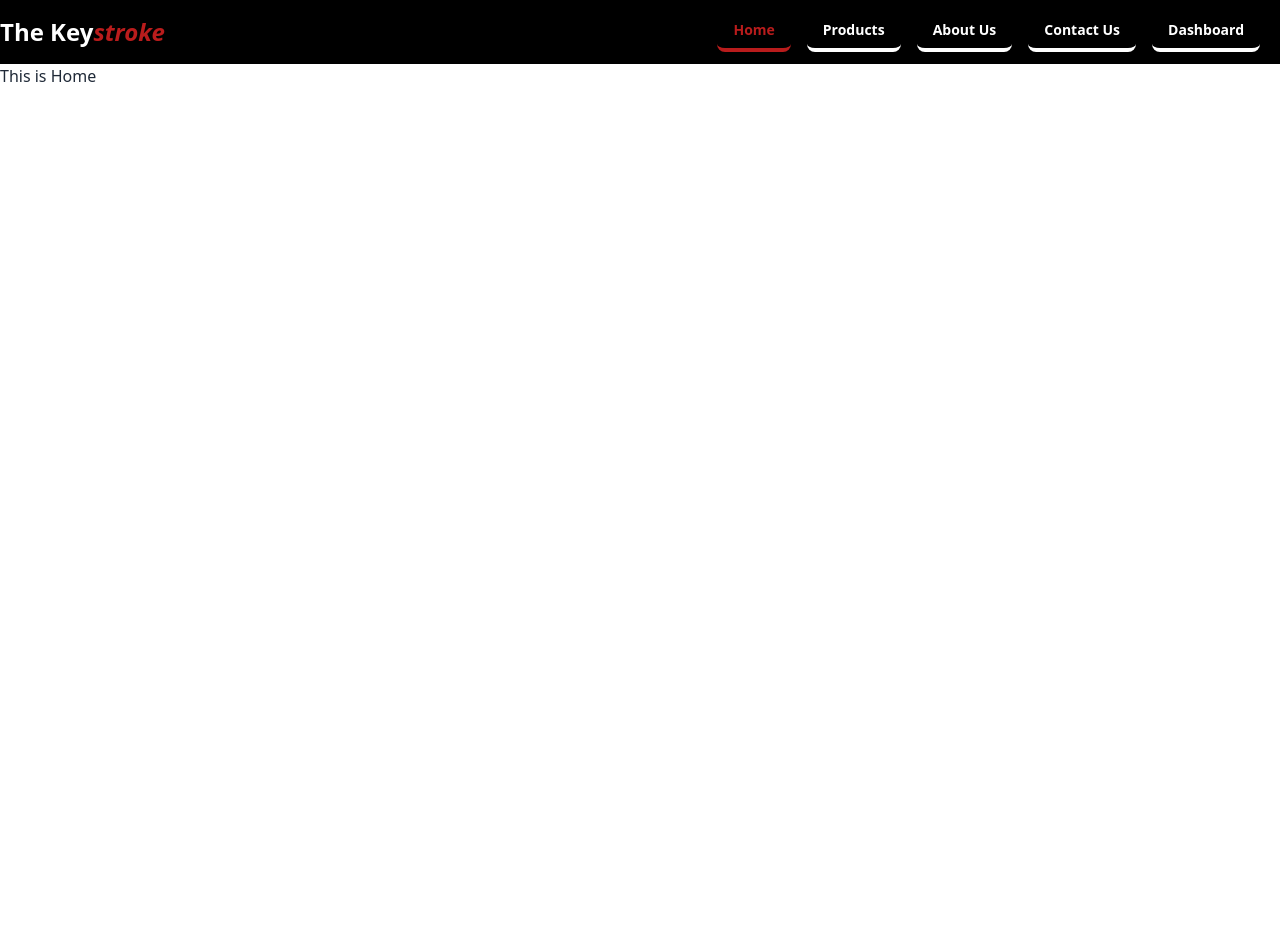
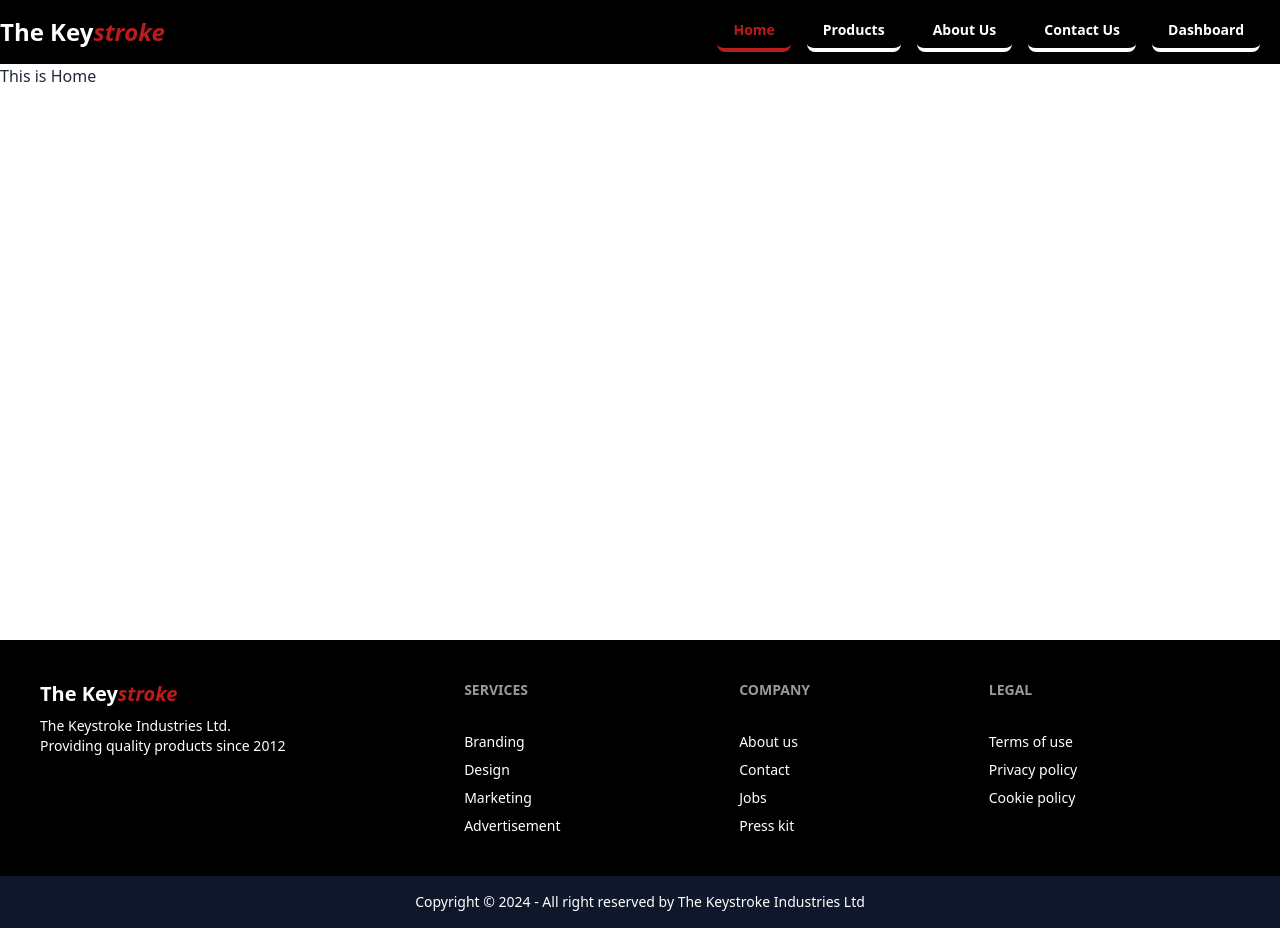
Before and after one commit to Arifprogrammer/Arifprogrammer-apollo-assignment-4-client, a React (Vite) app: page / in a window 1280 px wide. Before the commit the page ends 800 px from the top, so only its background shows below. Built offline with nearby package versions, Linux system fonts and the light colour scheme.

Commit message:
showing footer

```diff
--- a/src/components/layout/MainLayout.tsx
+++ b/src/components/layout/MainLayout.tsx
@@ -1,5 +1,6 @@
 import { Outlet } from "react-router-dom";
 import Navbar from "../shared/Navbar";
+import Footer from "../shared/Footer";
 
 const MainLayout = () => {
   return (
@@ -8,6 +9,7 @@ const MainLayout = () => {
       <div className="min-h-[80vh] pt-16">
         <Outlet />
       </div>
+      <Footer />
     </>
   );
 };
--- /dev/null
+++ b/src/components/shared/Footer.tsx
@@ -0,0 +1,47 @@
+const Footer = () => {
+  return (
+    <footer className="bg-black">
+      <div className="footer p-10 my-container text-white">
+        <div className="mx-auto lg:ml-0 text-center lg:text-start">
+          <div className="mx-auto lg:ml-0">
+            <h1 className="text-xl font-semibold">
+              The Key<span className="italic text-red-700">stroke</span>
+            </h1>
+          </div>
+          <p>
+            The Keystroke Industries Ltd.
+            <br />
+            Providing quality products since 2012
+          </p>
+        </div>
+        <div className="mx-auto lg:ml-0">
+          <span className="footer-title mb-6 mx-auto lg:ml-0">Services</span>
+          <a className="link link-hover mx-auto lg:ml-0">Branding</a>
+          <a className="link link-hover mx-auto lg:ml-0">Design</a>
+          <a className="link link-hover mx-auto lg:ml-0">Marketing</a>
+          <a className="link link-hover mx-auto lg:ml-0">Advertisement</a>
+        </div>
+        <div className="mx-auto lg:ml-0">
+          <span className="footer-title mb-6 mx-auto lg:ml-0">Company</span>
+          <a className="link link-hover mx-auto lg:ml-0">About us</a>
+          <a className="link link-hover mx-auto lg:ml-0">Contact</a>
+          <a className="link link-hover mx-auto lg:ml-0">Jobs</a>
+          <a className="link link-hover mx-auto lg:ml-0">Press kit</a>
+        </div>
+        <div className="mx-auto lg:ml-0">
+          <span className="footer-title mb-6 mx-auto lg:ml-0">Legal</span>
+          <a className="link link-hover mx-auto lg:ml-0">Terms of use</a>
+          <a className="link link-hover mx-auto lg:ml-0">Privacy policy</a>
+          <a className="link link-hover mx-auto lg:ml-0">Cookie policy</a>
+        </div>
+      </div>
+      <div className="footer footer-center p-4 bg-slate-900 text-white">
+        <p>
+          Copyright © 2024 - All right reserved by The Keystroke Industries Ltd
+        </p>
+      </div>
+    </footer>
+  );
+};
+
+export default Footer;
```
